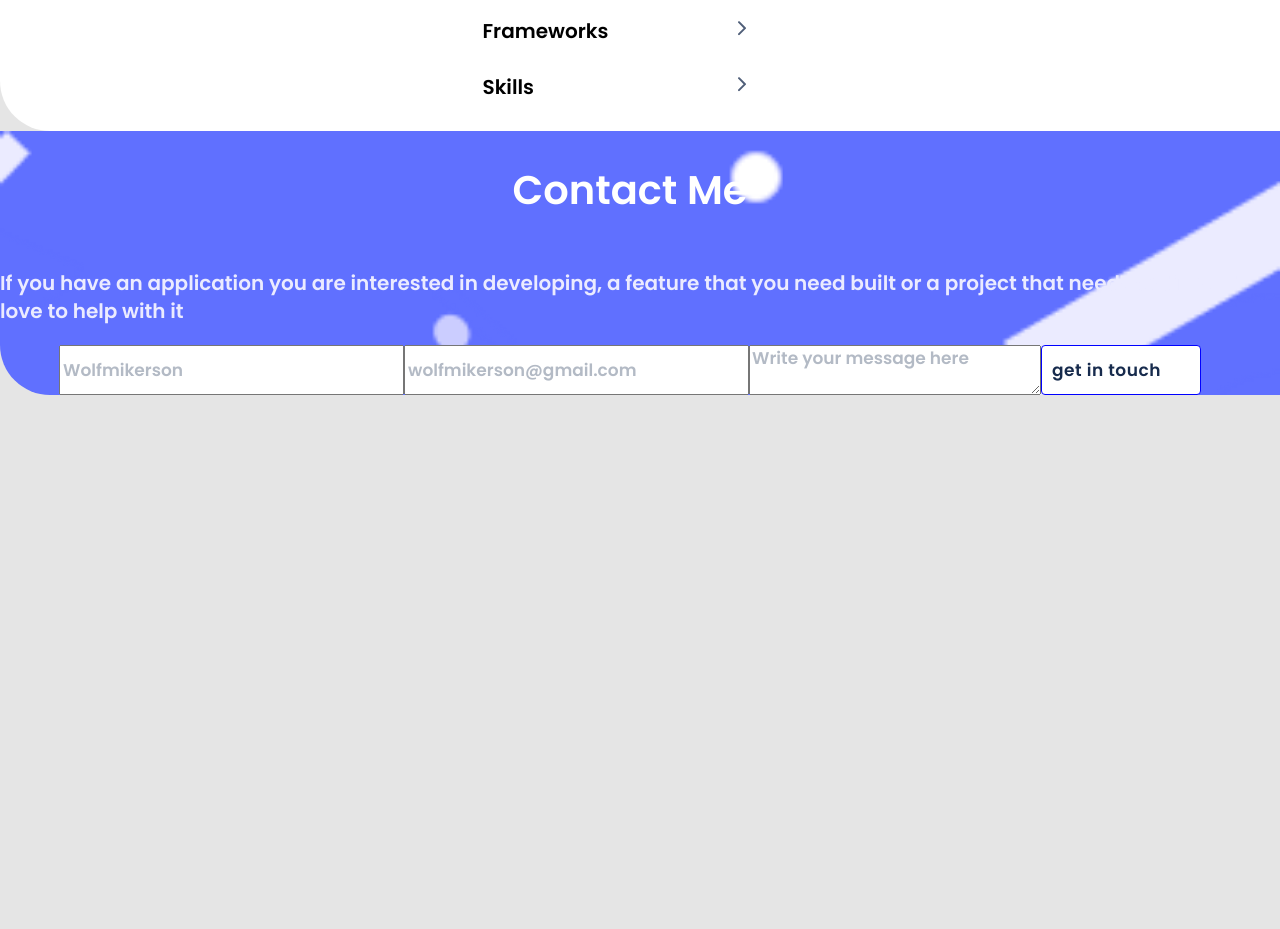
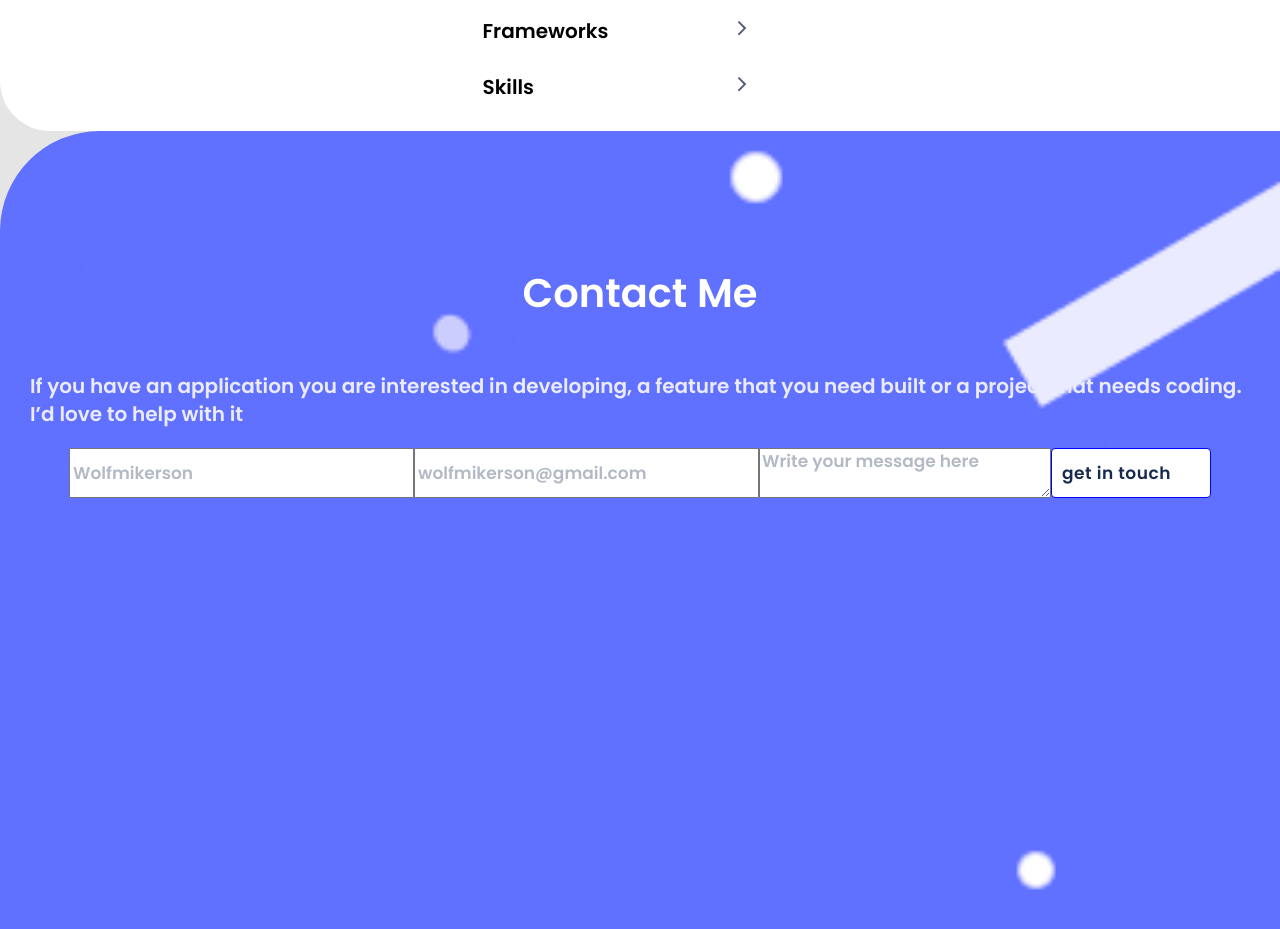
Before and after one commit to Wolfmikerson/Porfolio-MobileVersion, a website: page index.html in a window 1280 px wide. Shown: the part 6940-7869 px from the top of the page. Before the commit the page ends 7335 px from the top, so only its background shows below. Drawn offline with Linux system fonts and the light colour scheme.

Commit message:
Add layout declarations for the footer class

```diff
--- a/css/style.css
+++ b/css/style.css
@@ -360,6 +360,11 @@ body {
   background-color: #6070ff;
   font-style: normal;
   font-family: Poppins, sans-serif;
+  height: 779px;
+  border-radius: 100px 0 0 0;
+  padding-top: 103px;
+  padding-right: 30px;
+  padding-left: 30px;
 }
 
 .contactme {
```
